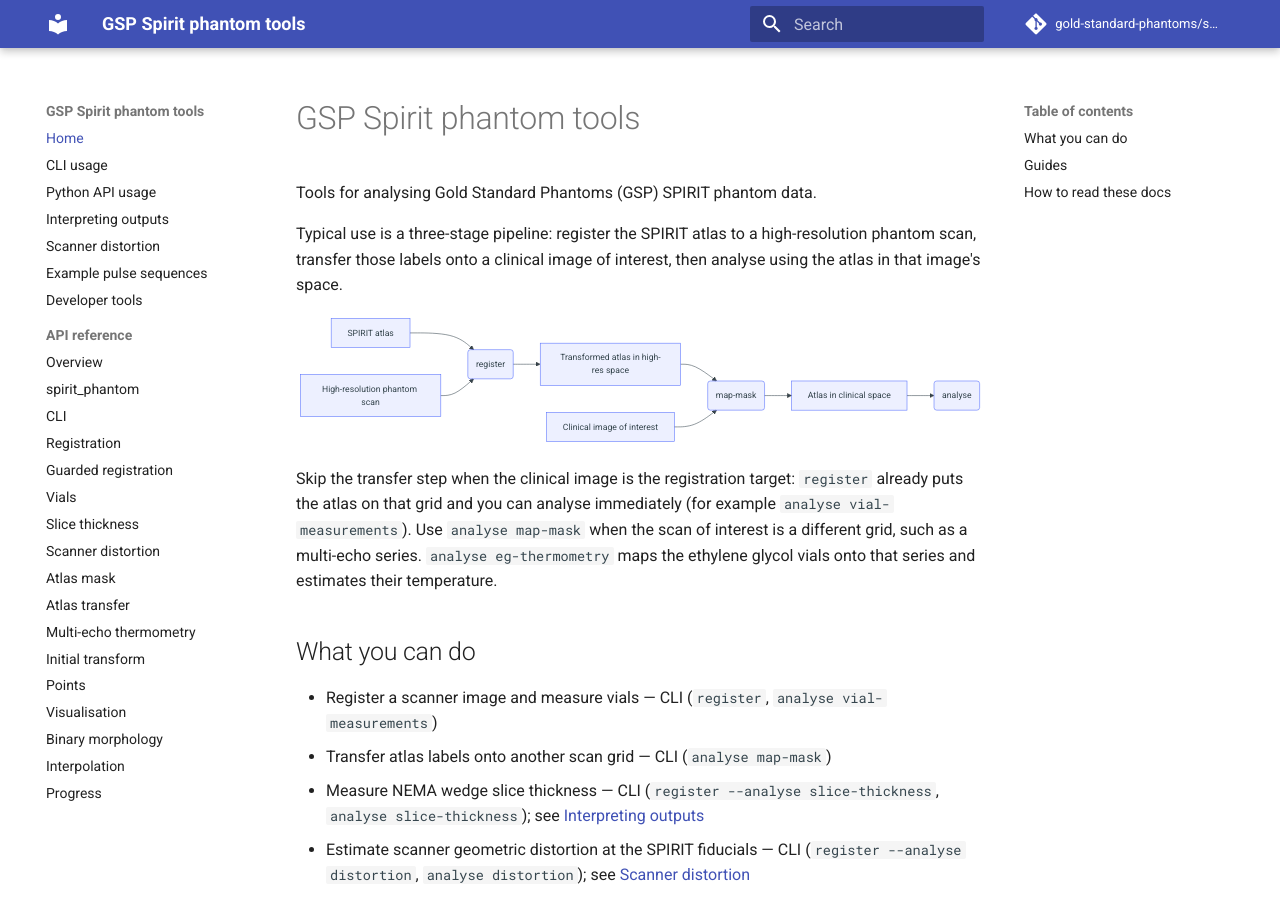
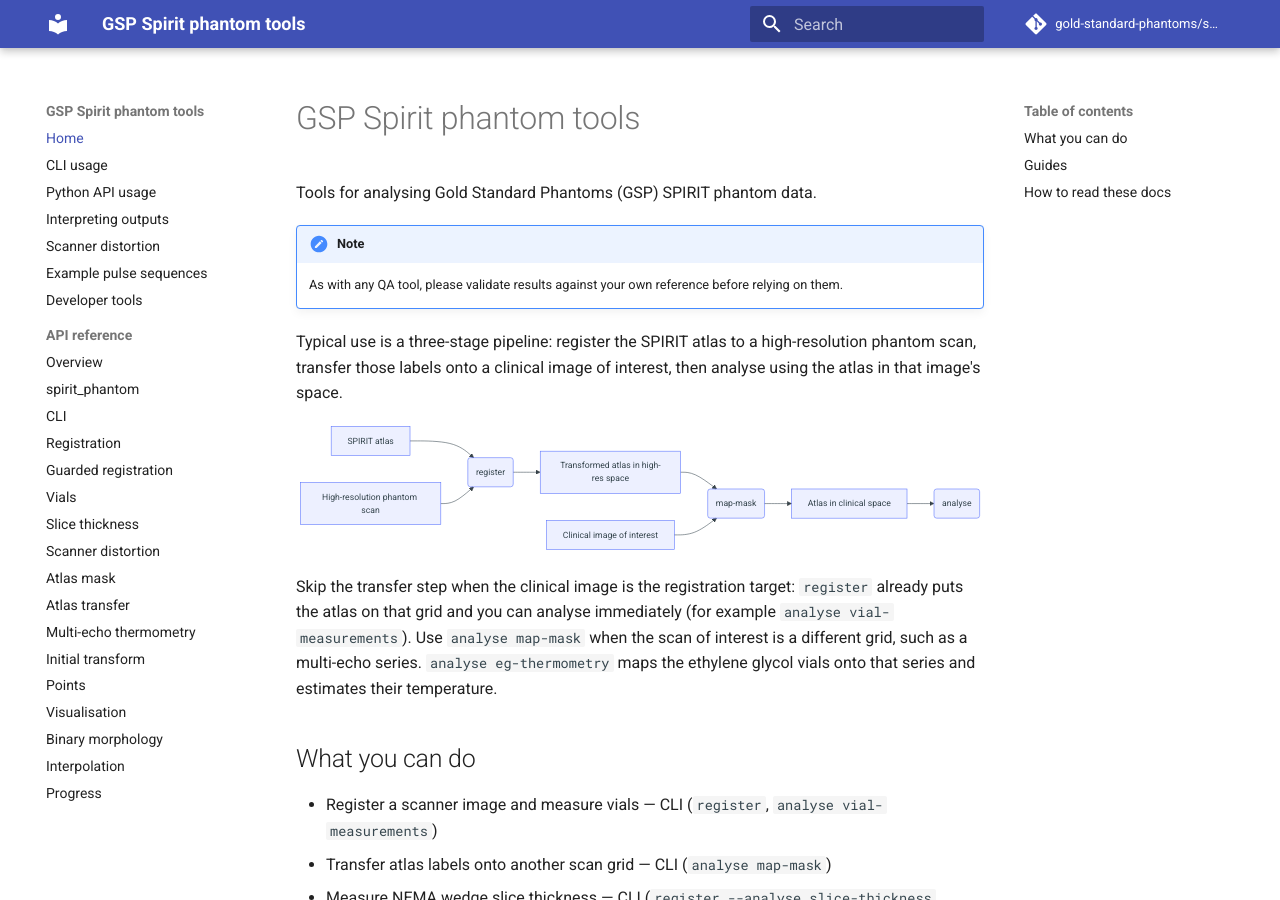
Before and after one commit to gold-standard-phantoms/spirit-phantom, an MkDocs documentation site: the page built from docs/index.md, in a window 1280 px wide and 900 px high. Built offline with MkDocs 1.6.1 and Material for MkDocs 9.7.7, drawn with Linux system fonts in a browser that asks for light colours; comment, search, counter and statistics services are not loaded; the version menu is left out.

Commit message:
docs: ask readers to validate QA results against their own reference

```diff
--- a/docs/index.md
+++ b/docs/index.md
@@ -1,6 +1,10 @@
 # GSP Spirit phantom tools
 
 Tools for analysing Gold Standard Phantoms (GSP) SPIRIT phantom data.
+
+!!! note
+
+    As with any QA tool, please validate results against your own reference before relying on them.
 
 Typical use is a three-stage pipeline: register the SPIRIT atlas to a high-resolution phantom scan, transfer those labels onto a clinical image of interest, then analyse using the atlas in that image's space.
 
```
Also changed, not shown: README.md (+3 -0 lines).
